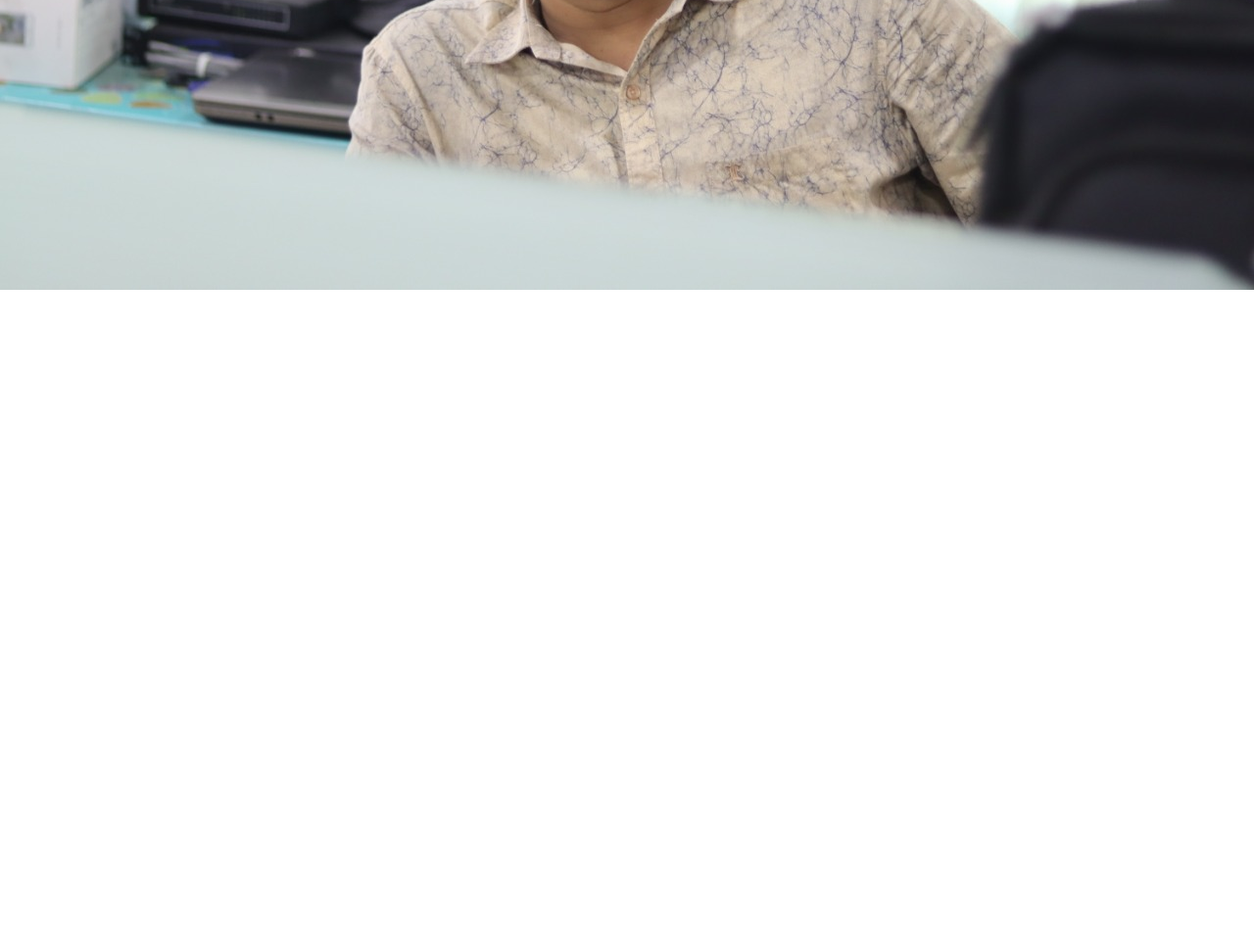
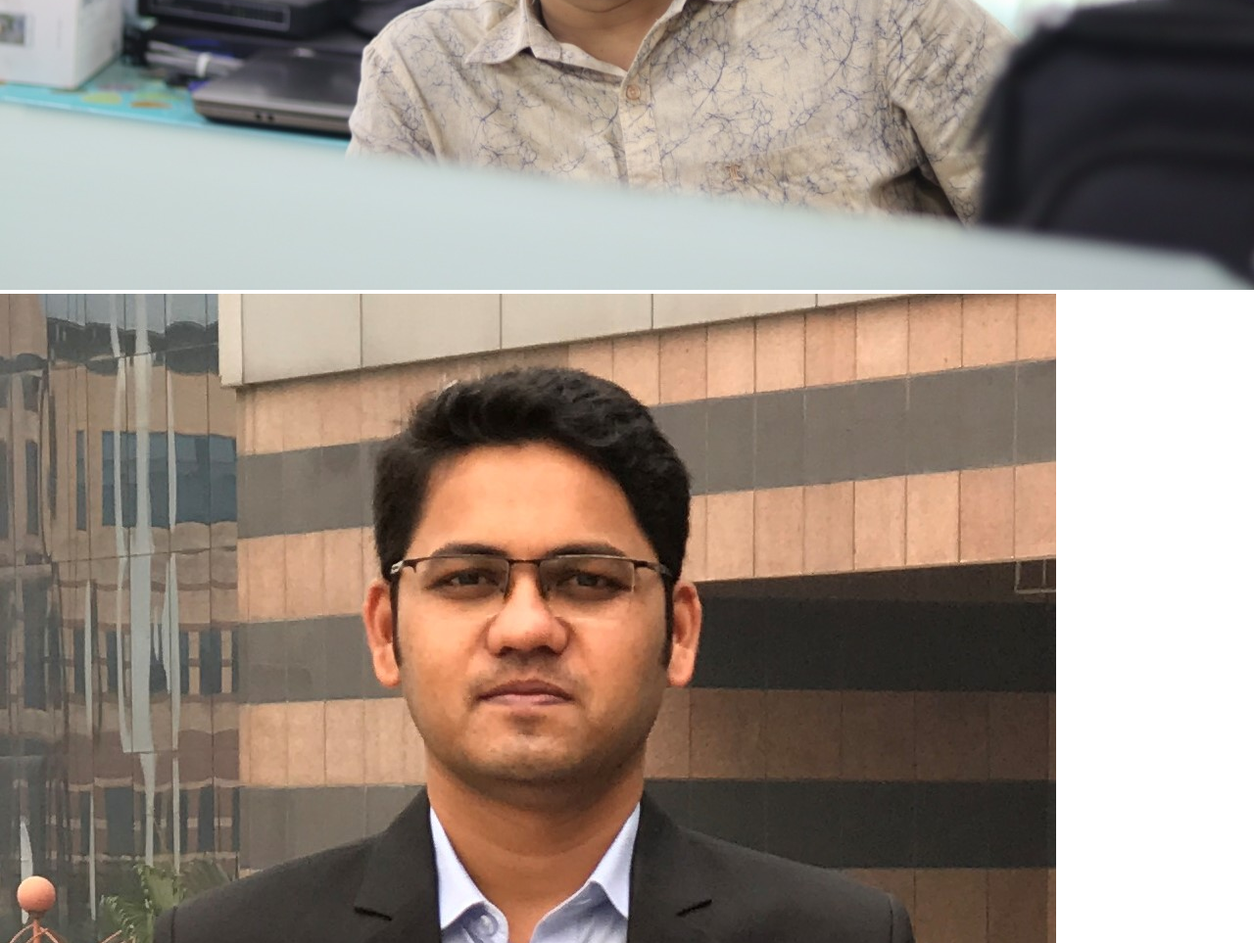
Before and after one commit to Imran-Ho/task-1, a plain HTML site: page index.html in a window 1280 px wide. Shown: the part 1177-2140 px from the top of the page at 98% size. Before the commit the page ends 1477 px from the top, so only its background shows below. Drawn offline with Linux system fonts and the light colour scheme.

Commit message:
pic change

```diff
--- a/index.html
+++ b/index.html
@@ -15,5 +15,6 @@
         </div>
     </DIV>
     <img src="images/101.JPG" alt="">
+    <img src="images/01.jpg" alt="">
 </body>
 </html>
```
